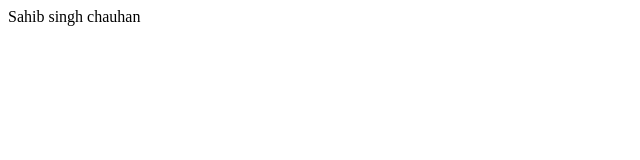
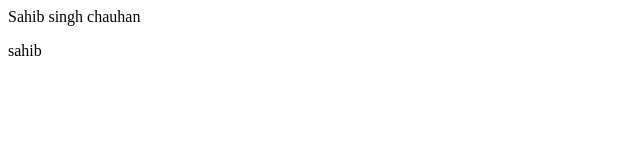
Before and after one commit to newsahib/sahibgithubrepository, a plain HTML site: page index.html in a window 1280 px wide. Shown: the full height of the page, 0-640 px from the left. Drawn offline with Linux system fonts and the light colour scheme.

Commit message:
added <p> tag in file

```diff
--- a/index.html
+++ b/index.html
@@ -1 +1,2 @@
 <p class="sahib">Sahib singh chauhan</p>
+<p>sahib</p>
```
